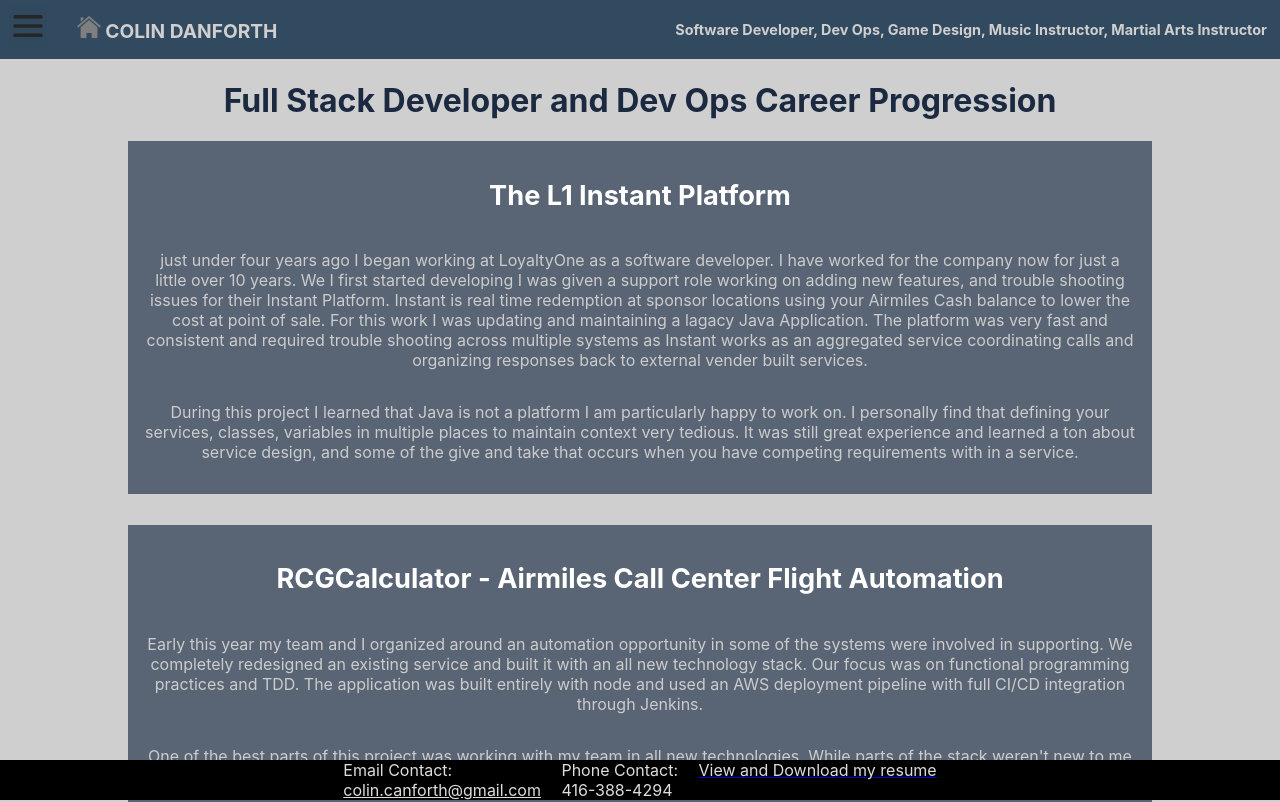
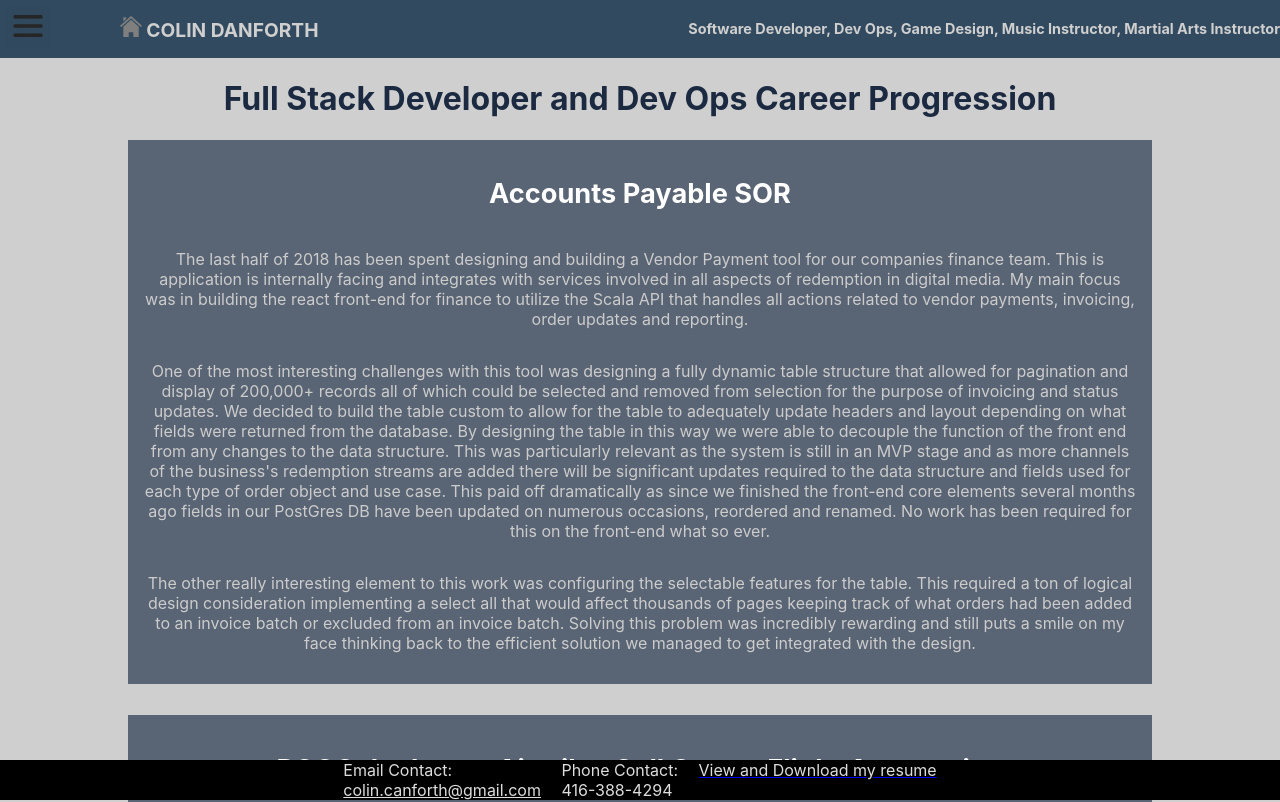
Before and after one commit to ColinDanforth/mywebresume, a React (Create React App) app: page /software in a window 1280 px wide. Shown: the top 802 px of the page. Built offline with nearby package versions, Linux system fonts and the light colour scheme.

Commit message:
update to include Video Game Design page

```diff
--- a/src/components/Header/Menu.js
+++ b/src/components/Header/Menu.js
@@ -26,7 +26,7 @@ class Menu extends React.Component{
           text: 'Software Development and Dev Ops Experience'
         },
         {
-          href:'/resume',
+          href:'/videogamedesign',
           text: 'Video Game Design'
         },
         {
--- a/src/components/Header/StylizedHeader.js
+++ b/src/components/Header/StylizedHeader.js
@@ -54,7 +54,7 @@ const menuIconStyle = {
 }
 
 const phantomDivForMenuIcon = {
-  width: '5%',
+  width: '10%',
   height: 'auto',
 }
 
--- a/src/components/RootPage.js
+++ b/src/components/RootPage.js
@@ -5,6 +5,7 @@ import Footer  from './footer/Footer'
 import {Route, Switch} from "react-router-dom"
 import SoftwarePage from "./Software/SoftwarePage"
 import Resume from "./Software/Resume"
+import VGDPage from "./VideoGameDesign/VGDPage"
 
 const rootPosition = {
   position: 'flex',
@@ -71,6 +72,7 @@ class RootPage extends React.Component{
           <Switch>
             <Route exact path='/' component={LandingPage}/>
             <Route path='/software' component={SoftwarePage}/>
+            <Route path='/videogamedesign' component={VGDPage}/>
             <Route path='/resume' component={Resume}/>
           </Switch>
         </div>
--- a/src/components/Software/DevelopmentHistory.js
+++ b/src/components/Software/DevelopmentHistory.js
@@ -1,4 +1,43 @@
 export default [
+  {
+    rootText: [
+      "The last half of 2018 has been spent designing and building a Vendor Payment tool for our companies " +
+      "finance team. This is application is internally facing and integrates with services involved in all aspects " +
+      "of redemption in digital media. My main focus was in building the react front-end for finance to utilize the " +
+      "Scala API that handles all actions related to vendor payments, invoicing, order updates and reporting. ",
+      "One of the most interesting challenges with this tool was designing a fully dynamic table structure that allowed " +
+      "for pagination and display of 200,000+ records all of which could be selected and removed from selection for the " +
+      "purpose of invoicing and status updates. We decided to build the table custom to allow for the table to adequately " +
+      "update headers and layout depending on what fields were returned from the database. By designing the table in this " +
+      "way we were able to decouple the function of the front end from any changes to the data structure. " +
+      "This was particularly relevant as the system is still in an MVP stage and as more channels of the business's " +
+      "redemption streams are added there will be significant updates required to the data structure and fields used for " +
+      "each type of order object and use case. This paid off dramatically as since we finished the front-end core elements " +
+      "several months ago fields in our PostGres DB have been updated on numerous occasions, reordered and renamed. No work " +
+      "has been required for this on the front-end what so ever.",
+      "The other really interesting element to this work was configuring the selectable features for the table. This required " +
+      "a ton of logical design consideration implementing a select all that would affect thousands of pages keeping track of " +
+      "what orders had been added to an invoice batch or excluded from an invoice batch. Solving this problem was incredibly " +
+      "rewarding and still puts a smile on my face thinking back to the efficient solution we managed to get integrated with " +
+      "the design."
+    ],
+    title: 'Accounts Payable SOR',
+  },
+  {
+    rootText: [
+      "Early this year my team and I organized around an automation opportunity in some of the systems were " +
+      "involved in supporting. We completely redesigned an existing service and built it with an all new technology stack." +
+      " Our focus was on functional programming practices and TDD. The application was built entirely with node and used " +
+      "an AWS deployment pipeline with full CI/CD integration through Jenkins.",
+      "One of the best parts of this project was working with my team in all new technologies. " +
+      "While parts of the stack weren't new to me it was great to work with a new team through the learning process. " +
+      "We spent most of our time mobbing and building in tandem.",
+      "The project was a great success and is fore-casted to save the company 1 million plus dollars each year in manual errors " +
+      "and call times for flight changes. Our team developed a solid base of design experience and was able to better show " +
+      "our superiors the teams capabilities."
+    ],
+    title: 'RCGCalculator - Airmiles Call Center Flight Automation',
+  },
   {
     rootText: [
       "just under four years ago I began working at LoyaltyOne as a software developer. " +
@@ -16,19 +55,4 @@ export default [
     ],
     title: 'The L1 Instant Platform',
   },
-  {
-    rootText: [
-      "Early this year my team and I organized around an automation opportunity in some of the systems were " +
-      "involved in supporting. We completely redesigned an existing service and built it with an all new technology stack." +
-      " Our focus was on functional programming practices and TDD. The application was built entirely with node and used " +
-      "an AWS deployment pipeline with full CI/CD integration through Jenkins.",
-      "One of the best parts of this project was working with my team in all new technologies. " +
-      "While parts of the stack weren't new to me it was great to work with a new team through the learning process. " +
-      "We spent most of our time mobbing and building in tandem.",
-      "The project was a great success and is fore-casted to save the company 1 million plus dollars each year in manual errors " +
-      "and call times for flight changes. Our team developed a solid base of design experience and was able to better show " +
-      "our superiors the teams capabilities."
-    ],
-    title: 'RCGCalculator - Airmiles Call Center Flight Automation',
-  },
 ]
--- /dev/null
+++ b/src/components/VideoGameDesign/VGDPage.js
@@ -0,0 +1,19 @@
+import React from 'react'
+
+const rootFlex={
+  display: 'flex',
+  flexDirection: 'column',
+  width: '100%',
+  backgroundColor: '#CFCFCF',
+}
+
+class VGDPage extends React.Component{
+  render(){
+    return(
+      <div style={rootFlex}>
+      </div>
+    )
+  }
+}
+
+export default VGDPage
--- a/src/components/footer/Footer.js
+++ b/src/components/footer/Footer.js
@@ -22,10 +22,6 @@ const textStyle = {
   margin: '0px',
 }
 
-const clickableSpan ={
-
-}
-
 const blockStyle={
   display:  'flex',
   flexDirection: 'column',
@@ -35,16 +31,6 @@ const blockStyle={
 }
 
 class Footer extends React.Component{
-  constructor(){
-    super()
-    this.clicked = this.clicked.bind(this)
-  }
-
-
-  clicked(){
-    console.log('clicked')
-  }
-
   render(){
     return (
       <div style={footerStyle}>
--- a/src/components/landingPageComponents/ListOfActivities.js
+++ b/src/components/landingPageComponents/ListOfActivities.js
@@ -20,7 +20,7 @@ export default [
       "about teaching myself software development. Always in need of solid assets I have also taught myself" +
       " 3D modelling. If you'd like to check out my current projects this is the link for you.",
     title: 'Video Game Design',
-    link: '#videogames'
+    link: '/videogamedesign'
   },
   {
     pageName: 'music' ,
```
